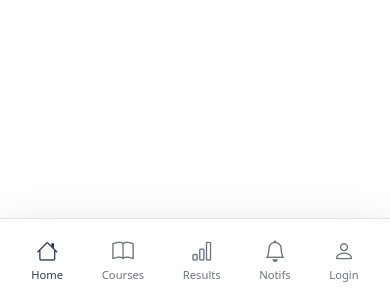
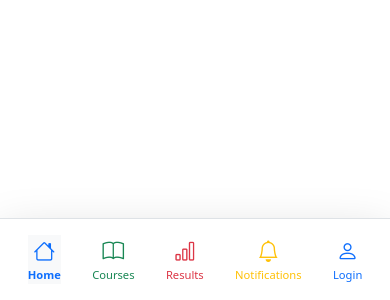
Before and after one commit to aks1489/icstconnect, a React (Vite) app: page / in a window 390 px wide. Shown: the part 544-844 px from the top of the page. Built offline with nearby package versions, Linux system fonts and the light colour scheme.

Commit message:
feat: implement responsive navigation bar component with desktop and mobile layouts and custom styling

```diff
--- a/src/App.css
+++ b/src/App.css
@@ -1,31 +1,10 @@
 .nav-link-custom {
-    color: var(--text-muted);
     transition: all 0.3s ease;
     border-radius: 0.5rem;
     padding: 0.5rem 1rem !important;
 }
 
-.nav-link-custom:hover {
-    color: var(--primary-color);
-    background-color: var(--hover-bg);
-}
-
-.nav-link-custom.active {
-    color: var(--primary-color);
-    font-weight: 600;
-    background-color: var(--active-bg);
-}
-
 /* Mobile Bottom Nav Styles */
 .mobile-nav-link {
-    color: var(--text-muted);
     transition: color 0.3s ease;
 }
-
-.mobile-nav-link.active {
-    color: var(--primary-color) !important;
-}
-
-.mobile-nav-link:hover {
-    color: var(--accent-color);
-}
--- a/src/components/NavBar.tsx
+++ b/src/components/NavBar.tsx
@@ -7,7 +7,12 @@ const NavBar = () => {
         setActiveLink(linkName);
     };
 
-    const navLinks = ['Home', 'Courses', 'Results', 'Notifications'];
+    const navLinks = [
+        { name: 'Home', className: 'text-primary', icon: 'bi-house' },
+        { name: 'Courses', className: 'text-success', icon: 'bi-book' },
+        { name: 'Results', className: 'text-danger', icon: 'bi-bar-chart' },
+        { name: 'Notifications', className: 'text-warning', icon: 'bi-bell' }
+    ];
 
     return (
         <>
@@ -24,13 +29,13 @@ const NavBar = () => {
                     <div className="collapse navbar-collapse">
                         <ul className="navbar-nav mx-auto mb-2 mb-lg-0">
                             {navLinks.map((link) => (
-                                <li className="nav-item" key={link}>
+                                <li className="nav-item" key={link.name}>
                                     <a
-                                        className={`nav-link mx-2 nav-link-custom ${activeLink === link ? 'active' : ''}`}
+                                        className={`nav-link mx-2 nav-link-custom ${link.className} ${activeLink === link.name ? 'fw-bold bg-light' : ''}`}
                                         href="#"
-                                        onClick={() => handleLinkClick(link)}
+                                        onClick={() => handleLinkClick(link.name)}
                                     >
-                                        {link}
+                                        {link.name}
                                     </a>
                                 </li>
                             ))}
@@ -38,7 +43,7 @@ const NavBar = () => {
 
                         {/* Right: Account Section */}
                         <div className="d-flex">
-                            <a href="#" className="btn btn-outline-dark rounded-pill px-4">
+                            <a href="#" className="btn btn-outline-primary rounded-pill px-4">
                                 Login
                             </a>
                         </div>
@@ -49,23 +54,18 @@ const NavBar = () => {
             {/* Mobile Bottom Navbar */}
             <nav className="navbar fixed-bottom navbar-light bg-white shadow-lg d-lg-none border-top">
                 <div className="container-fluid d-flex justify-content-around py-2">
-                    <a className={`nav-link text-center mobile-nav-link ${activeLink === 'Home' ? 'active' : ''}`} href="#" onClick={() => handleLinkClick('Home')}>
-                        <i className="bi bi-house fs-4"></i>
-                        <div className="small" style={{ fontSize: '0.7rem' }}>Home</div>
-                    </a>
-                    <a className={`nav-link text-center mobile-nav-link ${activeLink === 'Courses' ? 'active' : ''}`} href="#" onClick={() => handleLinkClick('Courses')}>
-                        <i className="bi bi-book fs-4"></i>
-                        <div className="small" style={{ fontSize: '0.7rem' }}>Courses</div>
-                    </a>
-                    <a className={`nav-link text-center mobile-nav-link ${activeLink === 'Results' ? 'active' : ''}`} href="#" onClick={() => handleLinkClick('Results')}>
-                        <i className="bi bi-bar-chart fs-4"></i>
-                        <div className="small" style={{ fontSize: '0.7rem' }}>Results</div>
-                    </a>
-                    <a className={`nav-link text-center mobile-nav-link ${activeLink === 'Notifications' ? 'active' : ''}`} href="#" onClick={() => handleLinkClick('Notifications')}>
-                        <i className="bi bi-bell fs-4"></i>
-                        <div className="small" style={{ fontSize: '0.7rem' }}>Notifs</div>
-                    </a>
-                    <a className="nav-link text-center mobile-nav-link" href="#">
+                    {navLinks.map((link) => (
+                        <a
+                            key={link.name}
+                            className={`nav-link text-center mobile-nav-link ${link.className} ${activeLink === link.name ? 'fw-bold bg-light' : ''}`}
+                            href="#"
+                            onClick={() => handleLinkClick(link.name)}
+                        >
+                            <i className={`bi ${link.icon} fs-4`}></i>
+                            <div className="small" style={{ fontSize: '0.7rem' }}>{link.name}</div>
+                        </a>
+                    ))}
+                    <a className="nav-link text-center mobile-nav-link text-primary" href="#">
                         <i className="bi bi-person fs-4"></i>
                         <div className="small" style={{ fontSize: '0.7rem' }}>Login</div>
                     </a>
```
